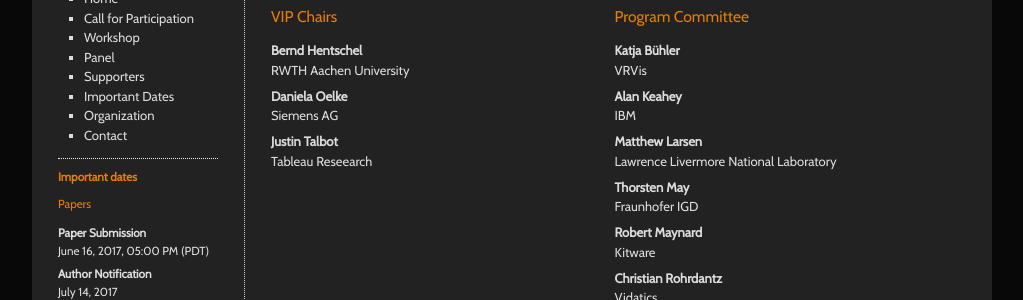
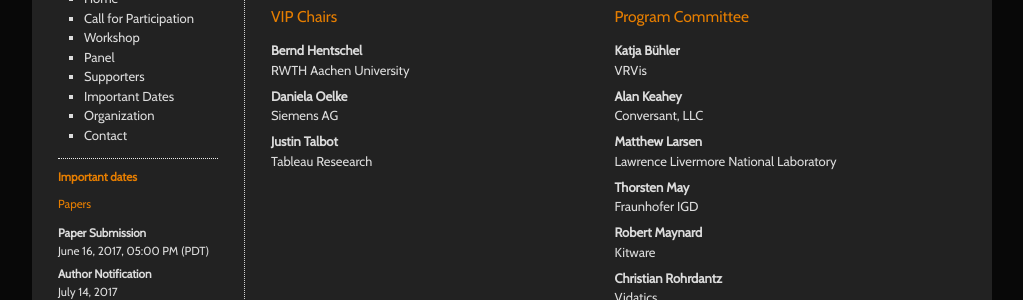
Before and after one commit to bhentschel/vip.org, a Jekyll site: the page built from _pages/organization.md, in a window 1280 px wide. Shown: the part 279-579 px from the top of the page, without its empty margins (128-1151 px from the left). Built offline with Jekyll 4.4.1, drawn with Linux system fonts in a browser that asks for light colours.

Commit message:
fixed Alan's affiliation

```diff
--- a/_pages/organization.md
+++ b/_pages/organization.md
@@ -28,7 +28,7 @@
 : VRVis
 
 Alan Keahey
-: IBM
+: Conversant, LLC
 
 Matthew Larsen
 : Lawrence Livermore National Laboratory
```
